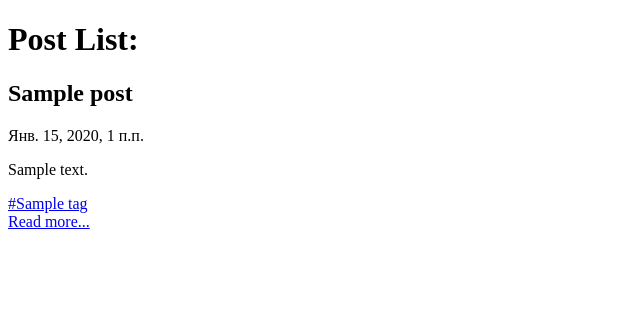
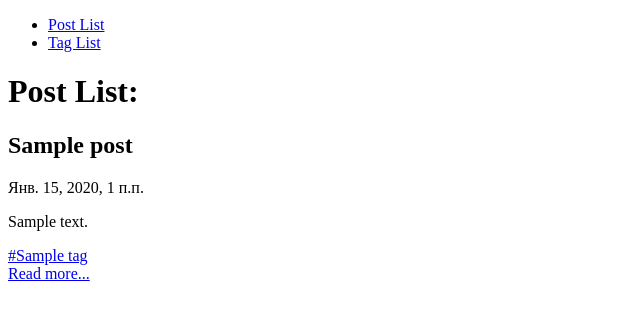
Before and after one commit to Stonedch/django-blog-engine, a Django app: page /post-list/ in a window 1280 px wide. Shown: the top 320 px of the page, without its empty margins (0-640 px from the left). Run offline with Django 3.2, Linux system fonts and the light colour scheme; tables that the repository leaves empty hold one stand-in row (values such as "Sample post").

Commit message:
feat: add navbar

```diff
--- a/blogengine/urls.py
+++ b/blogengine/urls.py
@@ -5,5 +5,5 @@ from django.urls import include
 
 urlpatterns = [
     path("admin/", admin.site.urls),
-    path("post-list/", include("posts.urls")),
+    path("post-list/", include("posts.urls"), name="post_list_url"),
 ]
--- a/posts/templates/posts/base.html
+++ b/posts/templates/posts/base.html
@@ -10,6 +10,13 @@
 
 <body>
 
+    <nav>
+        <ul>
+            <li><a href="{% url 'post_list_url' %}">Post List</a></li>
+            <li><a href="{% url 'tag_list_url' %}">Tag List</a></li>
+        </ul>
+    </nav>
+
     <div>
         {% block content %}
         {% endblock %}
```
